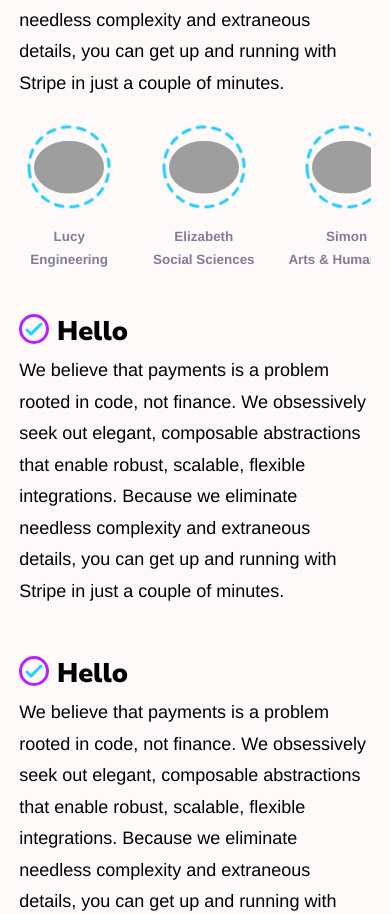
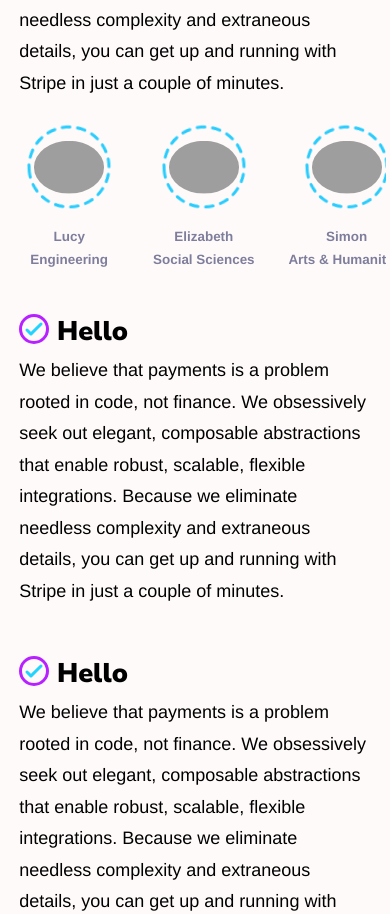
Before and after one commit to andrewtwist90/plottwist, a plain HTML site: page index.html in a window 390 px wide. Shown: the part 1385-2299 px from the top of the page. Drawn offline with Linux system fonts and the light colour scheme; grey boxes are pictures that could not be loaded.

Commit message:
students

```diff
--- a/main.css
+++ b/main.css
@@ -548,6 +548,7 @@ input:checked+.slider:before {
     .students{
         overflow: auto;
         white-space: nowrap;
+        margin-right: -0.8rem;
 
     }
 
```
